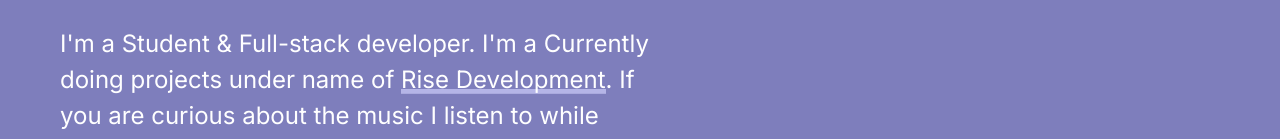
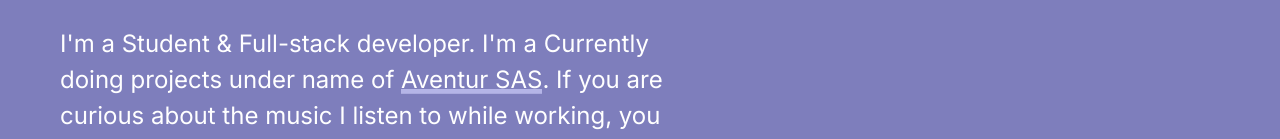
Before and after one commit to mj02010aa/website, a Vue app: page / in a window 1280 px wide. Shown: the part 296-435 px from the top of the page. Built offline with nearby package versions, Linux system fonts and the light colour scheme.

Commit message:
fix: development to sas

```diff
--- a/src/App.vue
+++ b/src/App.vue
@@ -17,7 +17,7 @@
       <section class="home">
          <h1 class="mt-normal">Hi, I'm Eleven<span class="dot-green">.</span></h1>
          <p class="mt-normal">
-            I'm a Student & Full-stack developer. I'm a Currently doing projects under name of <a class="hyperlink" href="https://github.com/risedevelopment" target="_blank">Rise Development</a>. If you are curious about the music I listen to while working, you can check out my <a class="hyperlink" href="https://open.spotify.com/user/yo55g26ffwx83q0smizx52yuf" target="_blank">Spotify</a> playlists. I also share all my open source projects on <a class="hyperlink" href="https://github.com/elevenvac" target="_blank">Github</a>, including this website.
+            I'm a Student & Full-stack developer. I'm a Currently doing projects under name of <a class="hyperlink" href="https://github.com/aventursas" target="_blank">Aventur SAS</a>. If you are curious about the music I listen to while working, you can check out my <a class="hyperlink" href="https://open.spotify.com/user/yo55g26ffwx83q0smizx52yuf" target="_blank">Spotify</a> playlists. I also share all my open source projects on <a class="hyperlink" href="https://github.com/elevenvac" target="_blank">Github</a>, including this website.
          </p>
          <a href="mailto:11@apptime.tech" target="_blank" class="semi hyperlink mt-normal">11@apptime.tech</a>
       </section>
```
